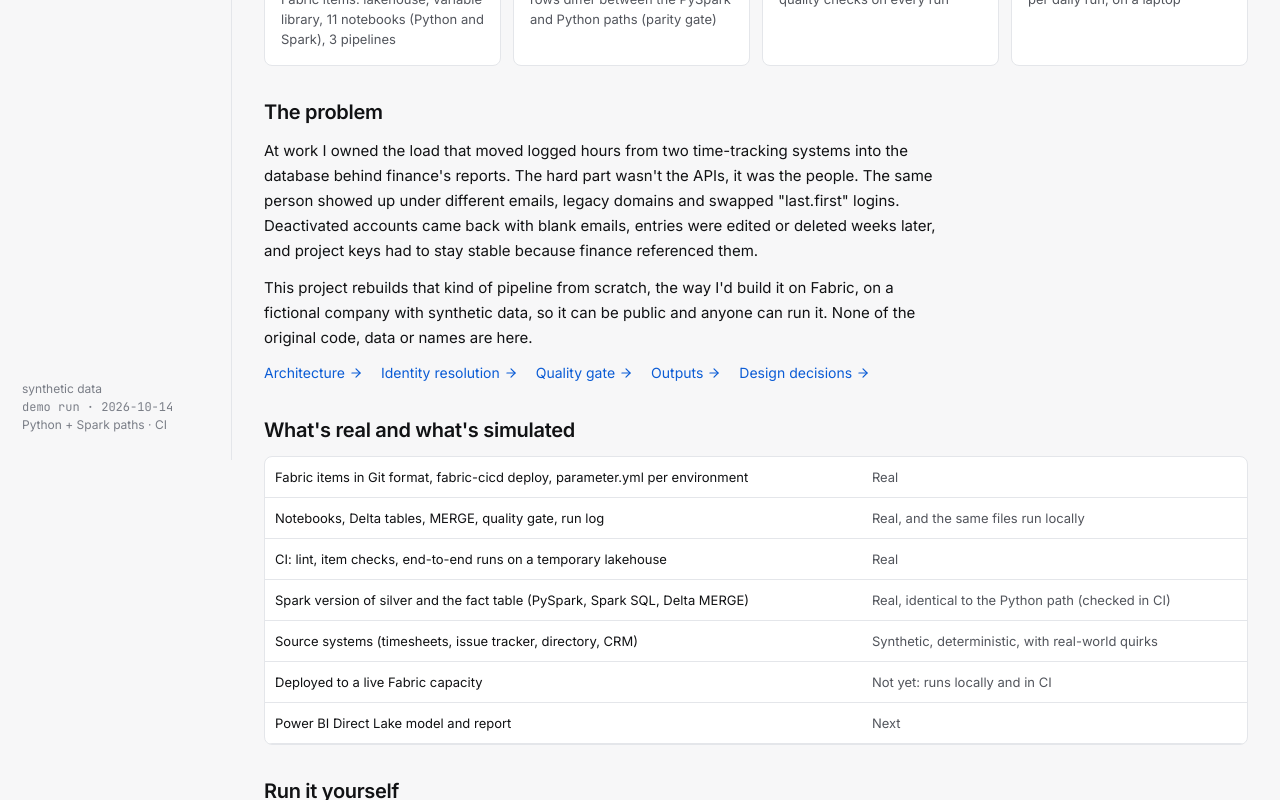
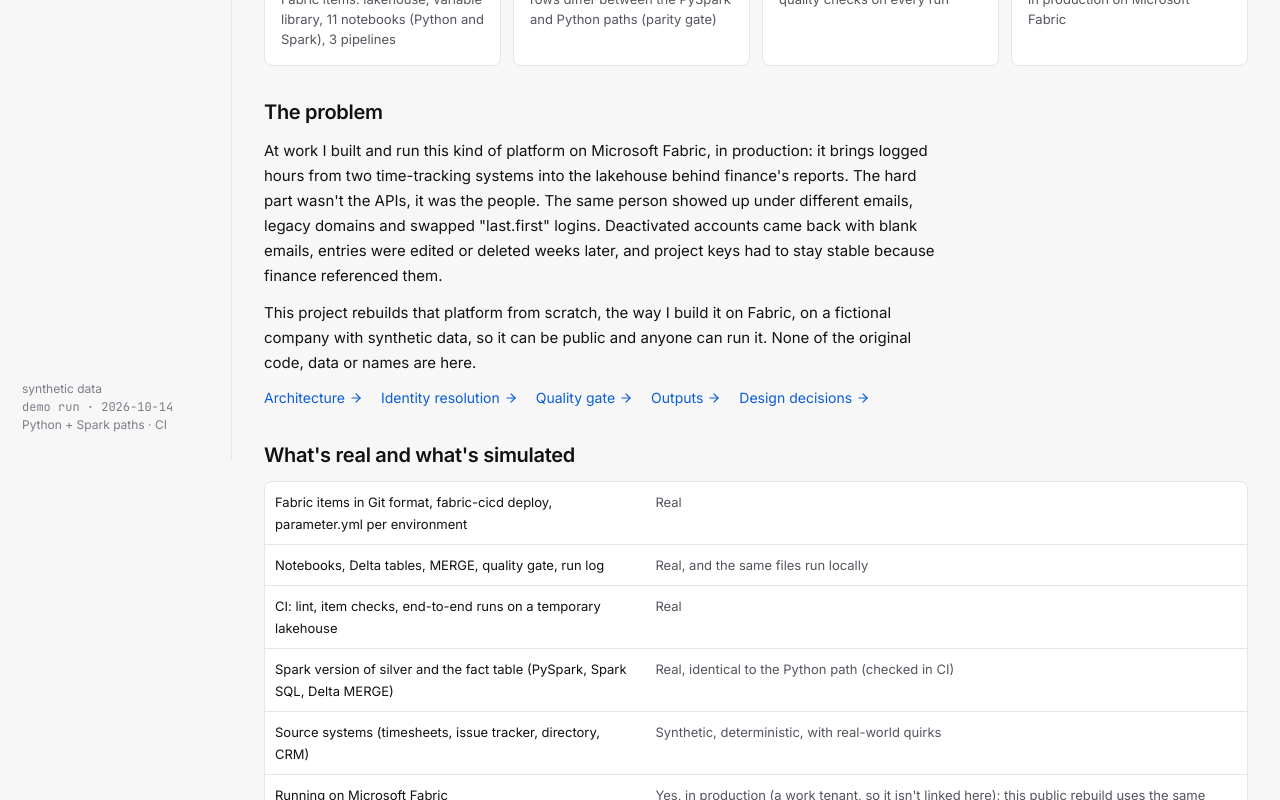
Before and after one commit to gabebulacio/campo-analytics, a Next.js app in the folder apps/web/: page /projects/worklog-lakehouse in a window 1280 px wide. Shown: the part 340-1140 px from the top of the page. Built offline with nearby package versions, Linux system fonts and the light colour scheme.

Commit message:
Show that Worklog Lakehouse runs in production on Microsoft Fabric

```diff
--- a/apps/web/app/page.tsx
+++ b/apps/web/app/page.tsx
@@ -23,7 +23,7 @@ export default function Home() {
             A Microsoft Fabric medallion in PySpark and Python that turns two time-tracking systems, a user directory and a CRM into one
             governed star schema for Power BI. Both engines run the same logic and a parity gate proves they produce identical tables; it
             deploys to Fabric with fabric-cicd. Identity resolution through ranked matching rules, with ambiguous cases sent for review;
-            project keys that never change; and a quality gate on every run. Synthetic data.
+            project keys that never change; and a quality gate on every run. A synthetic-data rebuild of a platform I run in production on Fabric.
           </p>
           <p className="small muted">PySpark · Spark SQL · Delta Lake · Microsoft Fabric · fabric-cicd · Python · DuckDB · GitHub Actions</p>
           <div className="site-links">
--- a/apps/web/app/projects/worklog-lakehouse/content.ts
+++ b/apps/web/app/projects/worklog-lakehouse/content.ts
@@ -16,19 +16,19 @@ export const T = {
     { v: "16", l: { en: "Fabric items: lakehouse, variable library, 11 notebooks (Python and Spark), 3 pipelines", he: "פריטי Fabric: lakehouse, variable library, 11 notebooks (Python ו-Spark), 3 pipelines" } },
     { v: "0", l: { en: "rows differ between the PySpark and Python paths (parity gate)", he: "שורות שונות בין מסלול ה-PySpark למסלול ה-Python (שער השוואה)" } },
     { v: "18", l: { en: "quality checks on every run", he: "בדיקות איכות בכל ריצה" } },
-    { v: "< 20 s", l: { en: "per daily run, on a laptop", he: "לריצה יומית, על לפטופ" } },
+    { v: "Live", l: { en: "in production on Microsoft Fabric", he: "בייצור ב-Microsoft Fabric" } },
   ],
 
   problem: {
     h: { en: "The problem", he: "הבעיה" },
     p: [
       {
-        en: "At work I owned the load that moved logged hours from two time-tracking systems into the database behind finance's reports. The hard part wasn't the APIs, it was the people. The same person showed up under different emails, legacy domains and swapped \"last.first\" logins. Deactivated accounts came back with blank emails, entries were edited or deleted weeks later, and project keys had to stay stable because finance referenced them.",
-        he: "בעבודה הייתי אחראי על הטעינה שהעבירה שעות מדווחות משתי מערכות דיווח שעות אל מסד הנתונים שמאחורי הדוחות של הכספים. החלק הקשה לא היה ה-APIs, אלא האנשים. אותו אדם הופיע עם כתובות מייל שונות, דומיינים ישנים ושמות משתמש הפוכים (\"last.first\"). חשבונות שהושבתו חזרו עם מייל ריק, רשומות נערכו או נמחקו שבועות אחר כך, ומפתחות הפרויקטים היו חייבים להישאר קבועים כי הכספים הסתמכו עליהם.",
+        en: "At work I built and run this kind of platform on Microsoft Fabric, in production: it brings logged hours from two time-tracking systems into the lakehouse behind finance's reports. The hard part wasn't the APIs, it was the people. The same person showed up under different emails, legacy domains and swapped \"last.first\" logins. Deactivated accounts came back with blank emails, entries were edited or deleted weeks later, and project keys had to stay stable because finance referenced them.",
+        he: "בעבודה בניתי ואני מפעיל פלטפורמה כזאת ב-Microsoft Fabric, בייצור: היא מביאה שעות מדווחות משתי מערכות דיווח שעות אל ה-lakehouse שמאחורי הדוחות של הכספים. החלק הקשה לא היה ה-APIs, אלא האנשים. אותו אדם הופיע עם כתובות מייל שונות, דומיינים ישנים ושמות משתמש הפוכים (\"last.first\"). חשבונות שהושבתו חזרו עם מייל ריק, רשומות נערכו או נמחקו שבועות אחר כך, ומפתחות הפרויקטים היו חייבים להישאר קבועים כי הכספים הסתמכו עליהם.",
       },
       {
-        en: "This project rebuilds that kind of pipeline from scratch, the way I'd build it on Fabric, on a fictional company with synthetic data, so it can be public and anyone can run it. None of the original code, data or names are here.",
-        he: "הפרויקט הזה בונה pipeline מהסוג הזה מאפס, כמו שהייתי בונה אותו ב-Fabric, על חברה בדיונית עם נתונים סינתטיים, כדי שיוכל להיות ציבורי וכל אחד יוכל להריץ אותו. אין כאן שום קוד, נתונים או שמות מהמקור.",
+        en: "This project rebuilds that platform from scratch, the way I build it on Fabric, on a fictional company with synthetic data, so it can be public and anyone can run it. None of the original code, data or names are here.",
+        he: "הפרויקט הזה בונה את הפלטפורמה הזאת מאפס, כמו שאני בונה אותה ב-Fabric, על חברה בדיונית עם נתונים סינתטיים, כדי שיוכל להיות ציבורי וכל אחד יוכל להריץ אותו. אין כאן שום קוד, נתונים או שמות מהמקור.",
       },
     ],
   },
@@ -265,8 +265,8 @@ export const T = {
         n: "0003",
         title: { en: "Clean-room rebuild on synthetic sources", he: "בנייה מחדש נקייה על מקורות סינתטיים" },
         context: {
-          en: "The problems this project solves come from real work: consolidating worklogs from two systems, resolving identities across domains and logins, keeping finance-facing keys stable, and comparing sold with logged hours. That work, its code and its data belong to an employer, and this project is public.",
-          he: "הבעיות שהפרויקט פותר באות מעבודה אמיתית: איחוד דיווחי שעות משתי מערכות, זיהוי אנשים על פני דומיינים ושמות משתמש, שמירה על מפתחות יציבים לכספים, והשוואה בין שעות שנמכרו לשעות שדווחו. העבודה הזאת, הקוד שלה והנתונים שלה שייכים למעסיק, והפרויקט הזה ציבורי.",
+          en: "The problems this project solves come from a platform I run in production on Microsoft Fabric: consolidating worklogs from two systems, resolving identities across domains and logins, keeping finance-facing keys stable, and comparing sold with logged hours. That work, its code and its data belong to an employer, and this project is public.",
+          he: "הבעיות שהפרויקט פותר באות מפלטפורמה שאני מפעיל בייצור ב-Microsoft Fabric: איחוד דיווחי שעות משתי מערכות, זיהוי אנשים על פני דומיינים ושמות משתמש, שמירה על מפתחות יציבים לכספים, והשוואה בין שעות שנמכרו לשעות שדווחו. העבודה הזאת, הקוד שלה והנתונים שלה שייכים למעסיק, והפרויקט הזה ציבורי.",
         },
         decision: {
           en: "Rebuild from scratch on a fictional company with synthetic, deterministic sources. The generator reproduces the kinds of source behaviour that make the problem hard: blank emails for deactivated users, mixed timestamp formats, legacy and external domains, swapped logins, namesakes, overlapping API pages, late logging, edits and deletions. No code, schema, name, identifier, client or number is copied.",
@@ -307,7 +307,7 @@ export const T = {
       [{ en: "CI: lint, item checks, end-to-end runs on a temporary lakehouse", he: "CI: lint, בדיקות פריטים, ריצות מקצה לקצה על lakehouse זמני" }, { en: "Real", he: "אמיתי" }],
       [{ en: "Spark version of silver and the fact table (PySpark, Spark SQL, Delta MERGE)", he: "גרסת Spark של silver ושל טבלת ה-fact (PySpark, Spark SQL, Delta MERGE)" }, { en: "Real, identical to the Python path (checked in CI)", he: "אמיתי, זהה למסלול ה-Python (נבדק ב-CI)" }],
       [{ en: "Source systems (timesheets, issue tracker, directory, CRM)", he: "מערכות המקור (דיווח שעות, מערכת משימות, ספרייה, CRM)" }, { en: "Synthetic, deterministic, with real-world quirks", he: "סינתטי, דטרמיניסטי, עם חריגות מהעולם האמיתי" }],
-      [{ en: "Deployed to a live Fabric capacity", he: "פריסה לקיבולת Fabric חיה" }, { en: "Not yet: runs locally and in CI", he: "עדיין לא: רץ מקומית וב-CI" }],
+      [{ en: "Running on Microsoft Fabric", he: "רץ ב-Microsoft Fabric" }, { en: "Yes, in production (a work tenant, so it isn't linked here); this public rebuild uses the same items and the same fabric-cicd deploy", he: "כן, בייצור (tenant של העבודה, ולכן אין כאן קישור); השחזור הציבורי משתמש באותם פריטים ובאותה פריסה עם fabric-cicd" }],
       [{ en: "Power BI Direct Lake model and report", he: "מודל ודוח Power BI ב-Direct Lake" }, { en: "Next", he: "השלב הבא" }],
     ] as [L, L][],
   },
```
